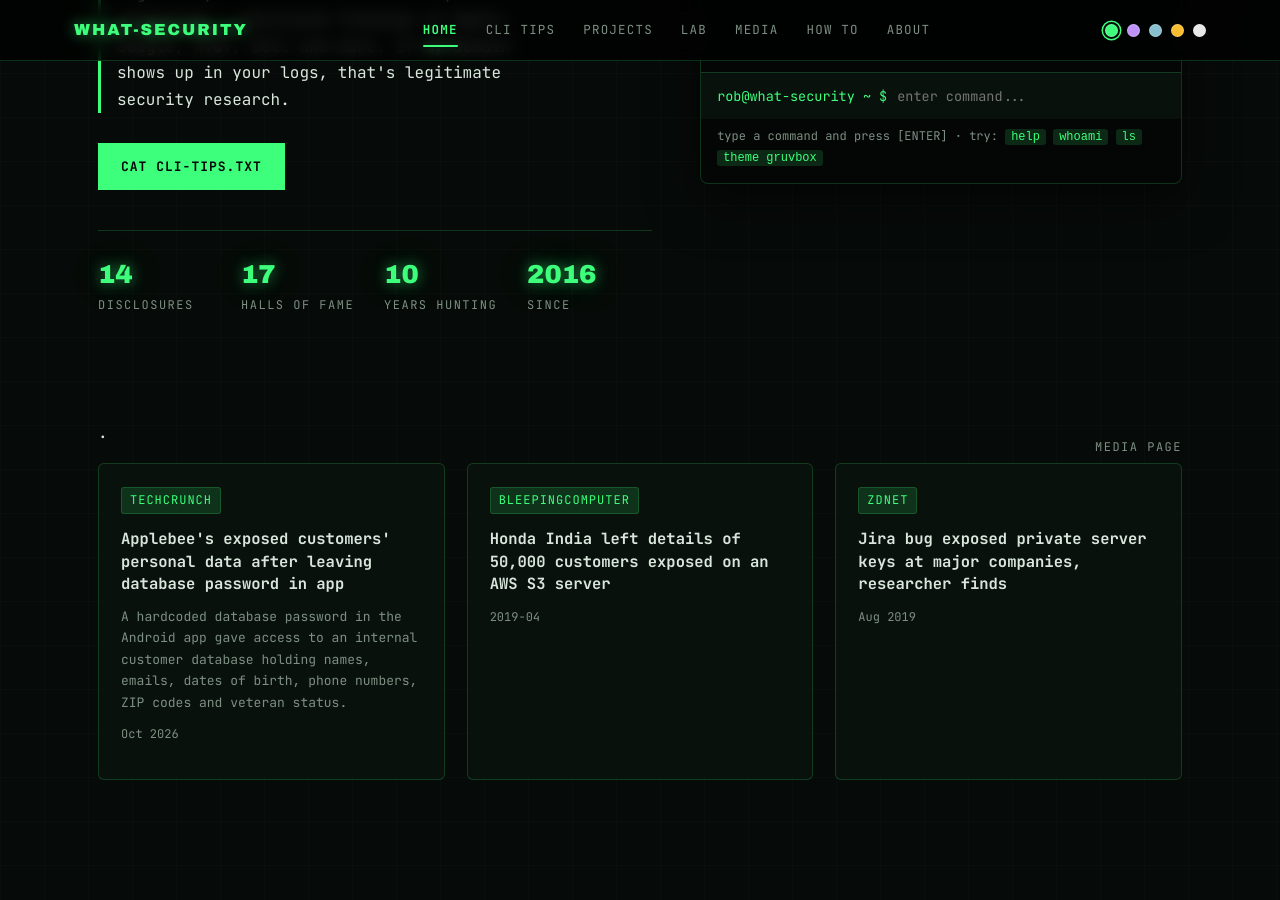
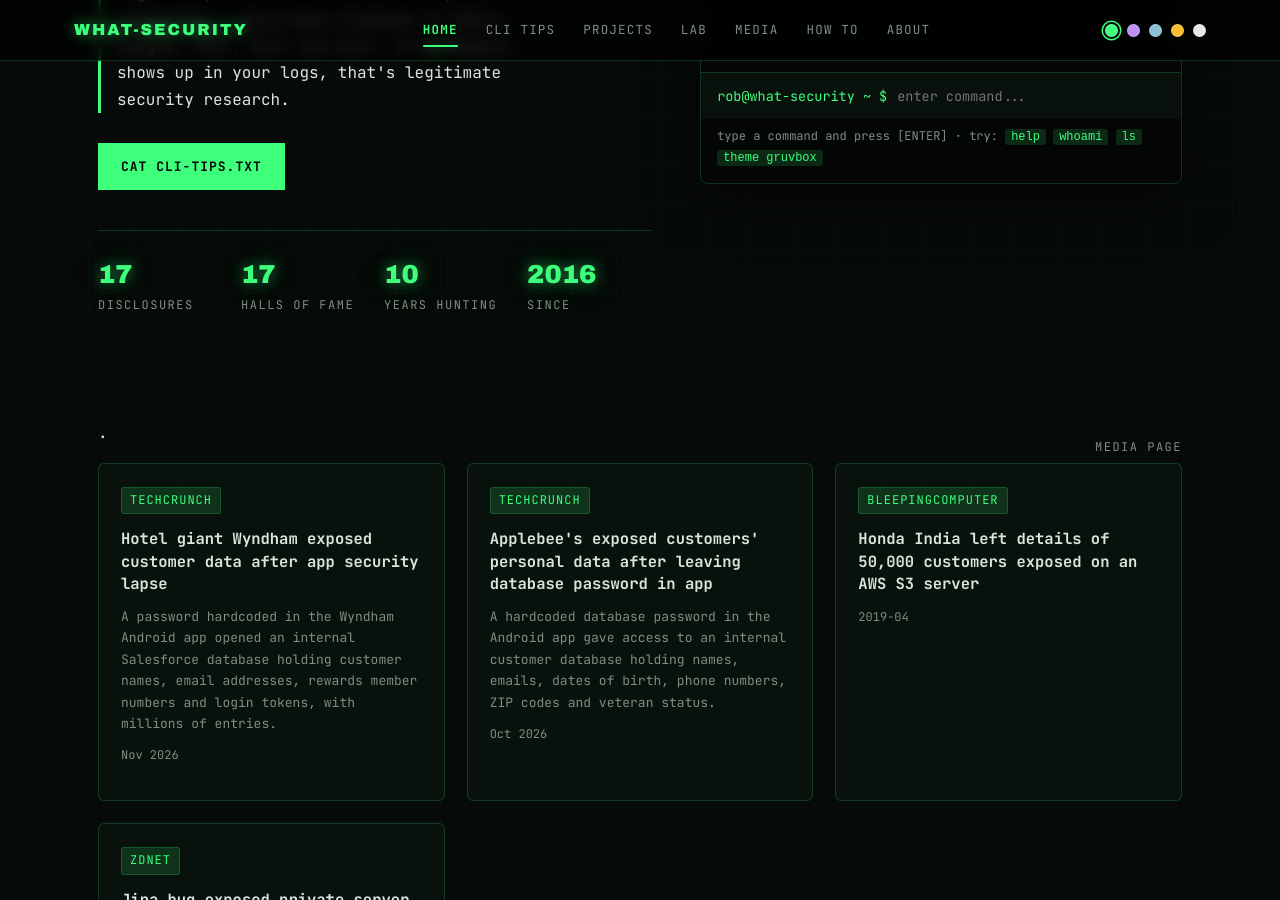
Before and after one commit to random-robbie/What-Security, a Jekyll site: the page built from index.html, in a window 1280 px wide and 900 px high, scrolled down 455 px. Built offline with Jekyll 4.4.1, drawn with Linux system fonts in a browser that asks for light colours.

Commit message:
Add Wyndham app credential exposure coverage (TechCrunch, Neowin, Atlabyte)

```diff
--- a/_data/disclosures.yml
+++ b/_data/disclosures.yml
@@ -1,3 +1,17 @@
+- title: "Hotel giant Wyndham exposed customer data after app security lapse"
+  source: TechCrunch
+  url: https://techcrunch.com/2026/11/09/hotel-giant-wyndham-exposed-customer-data-after-app-security-lapse/
+  date: 2026-11-09
+  featured: true
+  summary: "A password hardcoded in the Wyndham Android app opened an internal Salesforce database holding customer names, email addresses, rewards member numbers and login tokens, with millions of entries."
+- title: "Wyndham Hotels & Resorts confirmed app bug that exposed customer data"
+  source: Neowin
+  url: https://www.neowin.net/news/wyndham-hotels--resorts-confirmed-app-bug-that-exposed-customer-data/
+  date: 2026-11-09
+- title: "Wyndham confirmed customer data exposure after password found in Android app"
+  source: Atlabyte
+  url: https://atlabyte.com/en/news/wyndham-confirmed-customer-data-exposure-after-password-found-in-android-app
+  date: 2026-11-09
 - title: "Applebee's exposed customers' personal data after leaving database password in app"
   source: TechCrunch
   url: https://techcrunch.com/2026/10/30/applebees-exposed-customers-personal-data-after-leaving-database-password-in-app/
```
